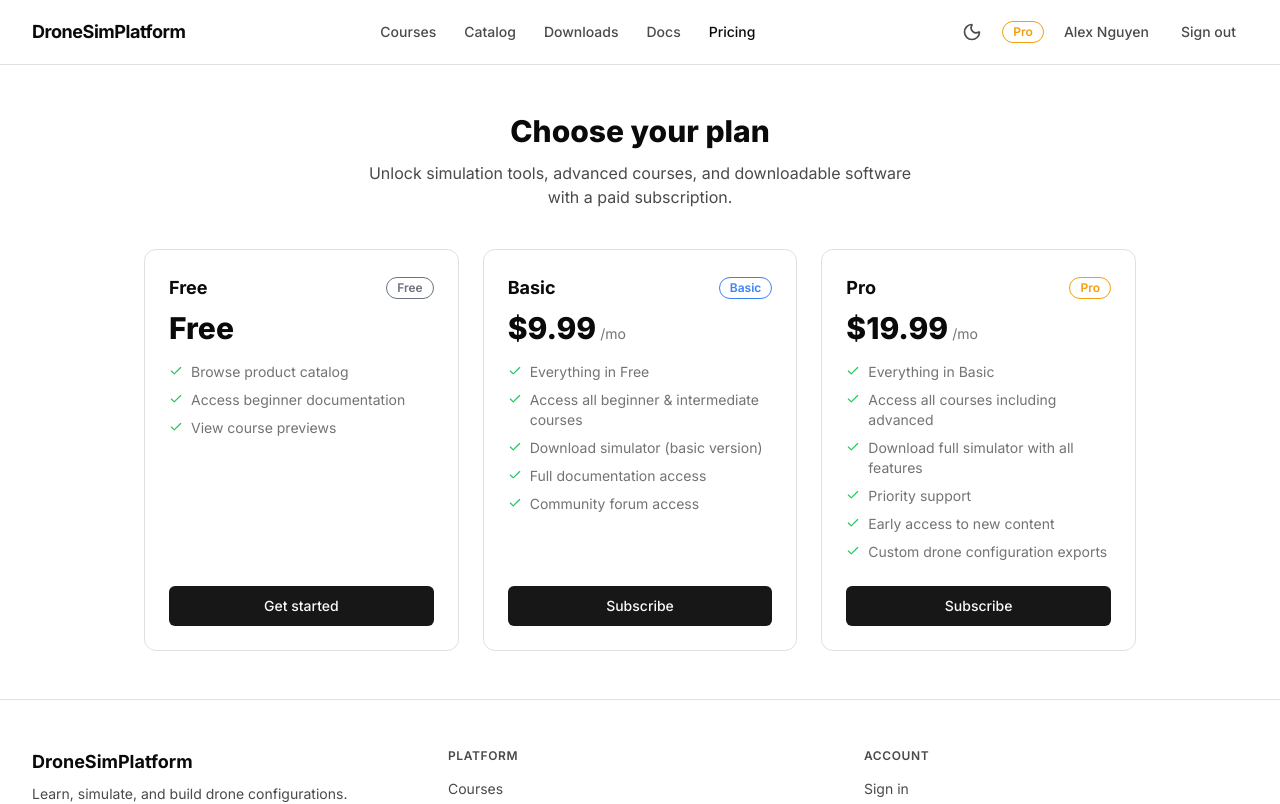
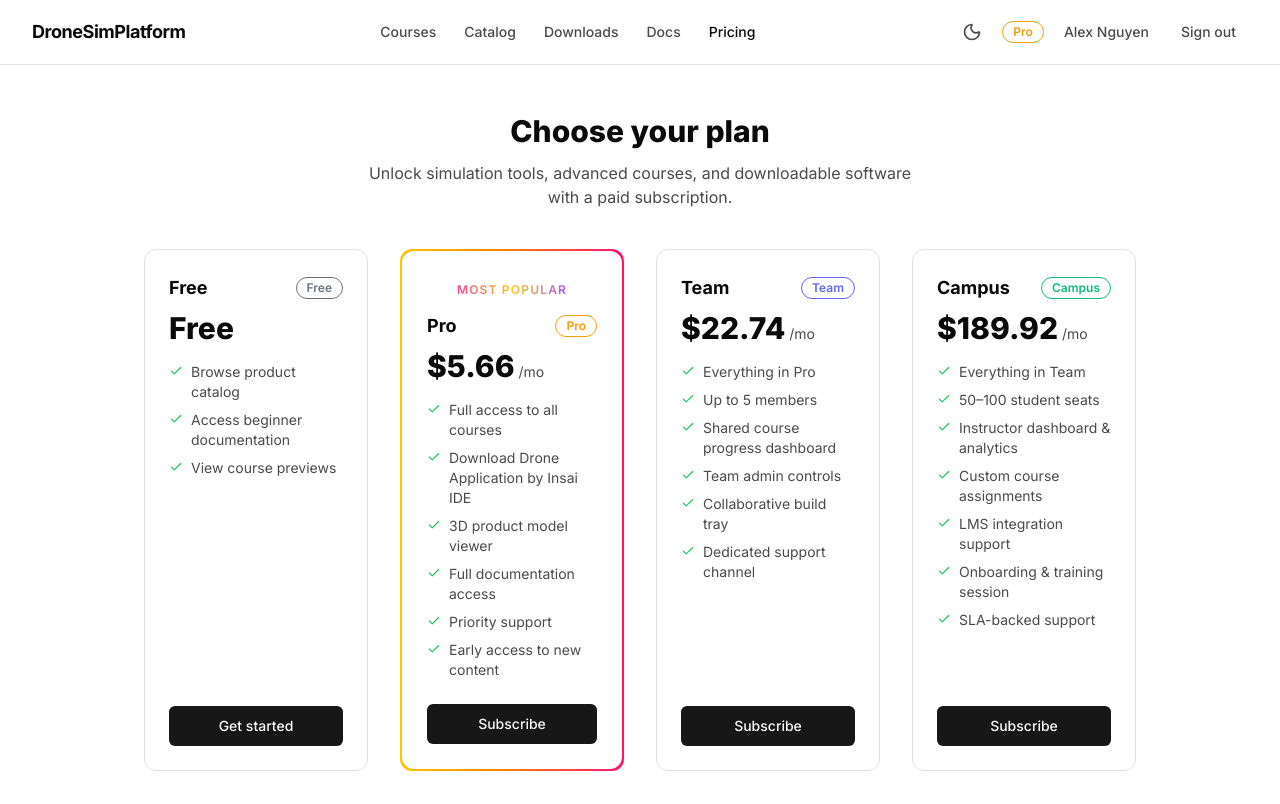
Before and after one commit to IiamV/DroneWebsite-frontend, a Next.js app: page /subscription in a window 1280 px wide. Shown: the top 804 px of the page. Built offline with nearby package versions, Linux system fonts and the light colour scheme.

Commit message:
feat: Update pricing plan

```diff
--- a/src/components/features/subscription/TierComparisonTable.tsx
+++ b/src/components/features/subscription/TierComparisonTable.tsx
@@ -13,19 +13,49 @@ interface TierComparisonTableProps {
 
 export function TierComparisonTable({ tiers, currentTierId, onSelectTier }: TierComparisonTableProps) {
   return (
-    <div className="grid grid-cols-1 md:grid-cols-3 gap-6">
+    <div className="grid grid-cols-1 sm:grid-cols-2 xl:grid-cols-4 gap-8">
       {tiers.map((tier) => {
         const isCurrent = tier.id === currentTierId
+        const isPro = tier.id === 'pro'
+
         return (
+          <div key={tier.id} className={isPro ? 'relative p-[2px] rounded-xl rainbow-border' : ''}>
+            {/* Rainbow animated border for Pro */}
+            {isPro && (
+              <style>{`
+                @keyframes rainbow-spin {
+                  0%   { background-position: 0% 50%; }
+                  50%  { background-position: 100% 50%; }
+                  100% { background-position: 0% 50%; }
+                }
+                .rainbow-border {
+                  background: linear-gradient(270deg, #ff0080, #ff8c00, #ffe600, #00ff80, #00cfff, #a855f7, #ff0080);
+                  background-size: 400% 400%;
+                  animation: rainbow-spin 4s ease infinite;
+                }
+              `}</style>
+            )}
+
             <div
-            key={tier.id}
               className={[
-              'flex flex-col rounded-xl border p-6',
-              isCurrent ? 'border-primary' : 'border-border',
+                'flex flex-col rounded-xl border p-6 h-full',
+                isPro
+                  ? 'bg-[var(--bg-primary)] border-transparent'
+                  : isCurrent
+                  ? 'border-[var(--accent)]'
+                  : 'border-[var(--border)]',
               ].join(' ')}
             >
+              {isPro && (
+                <div className="text-center mb-3">
+                  <span className="text-xs font-semibold uppercase tracking-widest bg-gradient-to-r from-pink-500 via-yellow-400 to-purple-500 bg-clip-text text-transparent">
+                    Most Popular
+                  </span>
+                </div>
+              )}
+
               <div className="flex items-center justify-between mb-2">
-              <h3 className="text-lg font-bold">{tier.name}</h3>
+                <h3 className="text-lg font-bold text-[var(--text-primary)]">{tier.name}</h3>
                 <Badge variant="outline" style={{ borderColor: tier.badgeColor, color: tier.badgeColor }}>
                   {tier.badgeLabel}
                 </Badge>
@@ -33,18 +63,22 @@ export function TierComparisonTable({ tiers, currentTierId, onSelectTier }: Tier
 
               <div className="mb-4">
                 {tier.price === 0 ? (
-                <span className="text-3xl font-extrabold">Free</span>
+                  <span className="text-3xl font-extrabold text-[var(--text-primary)]">Free</span>
                 ) : (
                   <>
-                  <span className="text-3xl font-extrabold">${tier.price.toFixed(2)}</span>
-                  <span className="text-sm text-muted-foreground ml-1">/{tier.billingCycle === 'monthly' ? 'mo' : 'yr'}</span>
+                    <span className="text-3xl font-extrabold text-[var(--text-primary)]">
+                      ${tier.price.toFixed(2)}
+                    </span>
+                    <span className="text-sm text-[var(--text-secondary)] ml-1">
+                      /{tier.billingCycle === 'monthly' ? 'mo' : 'yr'}
+                    </span>
                   </>
                 )}
               </div>
 
               <ul className="flex-1 space-y-2 mb-6">
                 {tier.features.map((feature) => (
-                <li key={feature} className="flex items-start gap-2 text-sm text-muted-foreground">
+                  <li key={feature} className="flex items-start gap-2 text-sm text-[var(--text-secondary)]">
                     <Check size={14} className="mt-0.5 text-green-500 shrink-0" aria-hidden="true" />
                     {feature}
                   </li>
@@ -62,6 +96,7 @@ export function TierComparisonTable({ tiers, currentTierId, onSelectTier }: Tier
                 </Button>
               )}
             </div>
+          </div>
         )
       })}
     </div>
--- a/src/mocks/tiers.ts
+++ b/src/mocks/tiers.ts
@@ -19,42 +19,64 @@ export const mockTiers: SubscriptionTier[] = [
     tierRank: 0,
   },
   {
-    id: 'basic',
-    name: 'Basic',
-    price: 9.99,
+    id: 'pro',
+    name: 'Pro',
+    price: 5.66,
     billingCycle: 'monthly',
     features: [
-      'Everything in Free',
-      'Access all beginner & intermediate courses',
-      'Download simulator (basic version)',
+      'Full access to all courses',
+      'Download Drone Application by Insai IDE',
+      '3D product model viewer',
       'Full documentation access',
-      'Community forum access',
-    ],
-    downloadAccess: true,
-    courseAccess: 'basic',
-    simulatorAccess: true,
-    badgeColor: '#3b82f6',
-    badgeLabel: 'Basic',
-    tierRank: 1,
-  },
-  {
-    id: 'pro',
-    name: 'Pro',
-    price: 19.99,
-    billingCycle: 'monthly',
-    features: [
-      'Everything in Basic',
-      'Access all courses including advanced',
-      'Download full simulator with all features',
       'Priority support',
       'Early access to new content',
-      'Custom drone configuration exports',
     ],
     downloadAccess: true,
     courseAccess: 'full',
     simulatorAccess: true,
     badgeColor: '#f59e0b',
     badgeLabel: 'Pro',
+    tierRank: 1,
+  },
+  {
+    id: 'team',
+    name: 'Team',
+    price: 22.74,
+    billingCycle: 'monthly',
+    features: [
+      'Everything in Pro',
+      'Up to 5 members',
+      'Shared course progress dashboard',
+      'Team admin controls',
+      'Collaborative build tray',
+      'Dedicated support channel',
+    ],
+    downloadAccess: true,
+    courseAccess: 'full',
+    simulatorAccess: true,
+    badgeColor: '#6366f1',
+    badgeLabel: 'Team',
     tierRank: 2,
   },
+  {
+    id: 'campus',
+    name: 'Campus',
+    price: 189.92,
+    billingCycle: 'monthly',
+    features: [
+      'Everything in Team',
+      '50–100 student seats',
+      'Instructor dashboard & analytics',
+      'Custom course assignments',
+      'LMS integration support',
+      'Onboarding & training session',
+      'SLA-backed support',
+    ],
+    downloadAccess: true,
+    courseAccess: 'full',
+    simulatorAccess: true,
+    badgeColor: '#10b981',
+    badgeLabel: 'Campus',
+    tierRank: 3,
+  },
 ]
```
Lines whose indentation alone changed are shown as unchanged.
